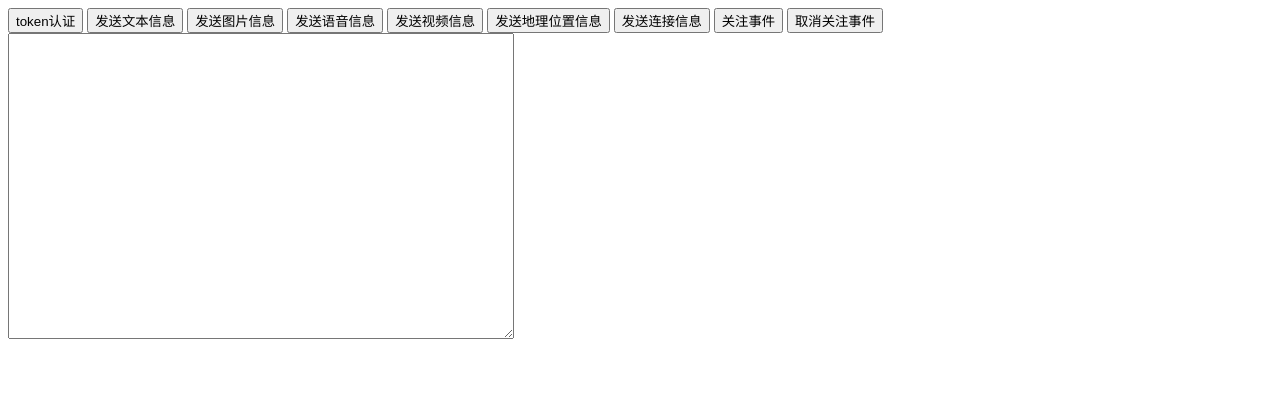
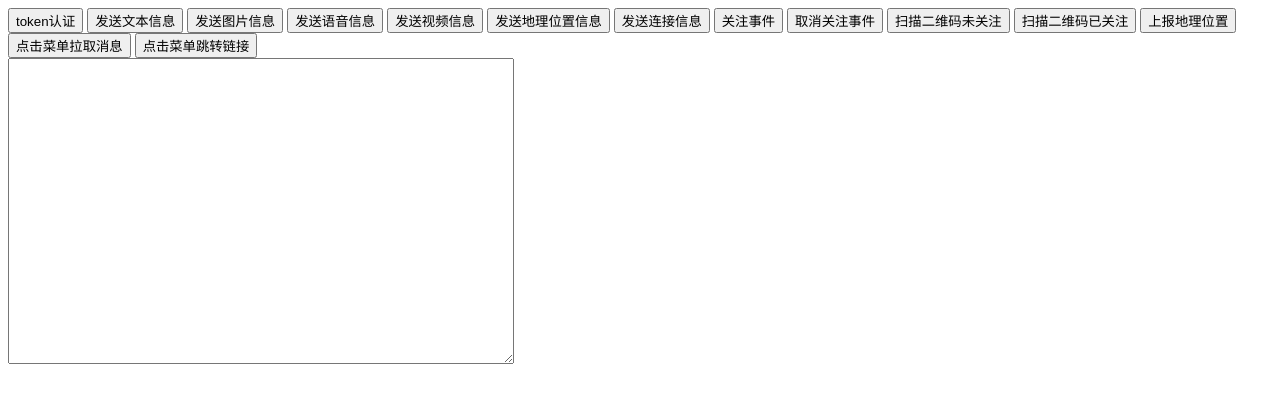
Before and after one commit to Bargetor/wechat-local-test, a plain HTML site: page index.html in a window 1280 px wide. Drawn offline with Linux system fonts and the light colour scheme.

Commit message:
部分事件button
没什么内容，完全是为了签到

```diff
--- a/index.html
+++ b/index.html
@@ -104,6 +104,11 @@
             <input type="button" onclick="userSendLinkMsg()" value="发送连接信息">
             <input type="button" onclick="subscribe()" value="关注事件">
             <input type="button" onclick="unSubscribe()" value="取消关注事件">
+            <input type="button" onclick="subscribe()" value="扫描二维码未关注">
+            <input type="button" onclick="unSubscribe()" value="扫描二维码已关注">
+            <input type="button" onclick="subscribe()" value="上报地理位置">
+            <input type="button" onclick="unSubscribe()" value="点击菜单拉取消息">
+            <input type="button" onclick="unSubscribe()" value="点击菜单跳转链接">
         </div>
 
         <textarea type="textarea" id="output" cols="30" rows="6" style="width: 500px;height: 300px;">
```
